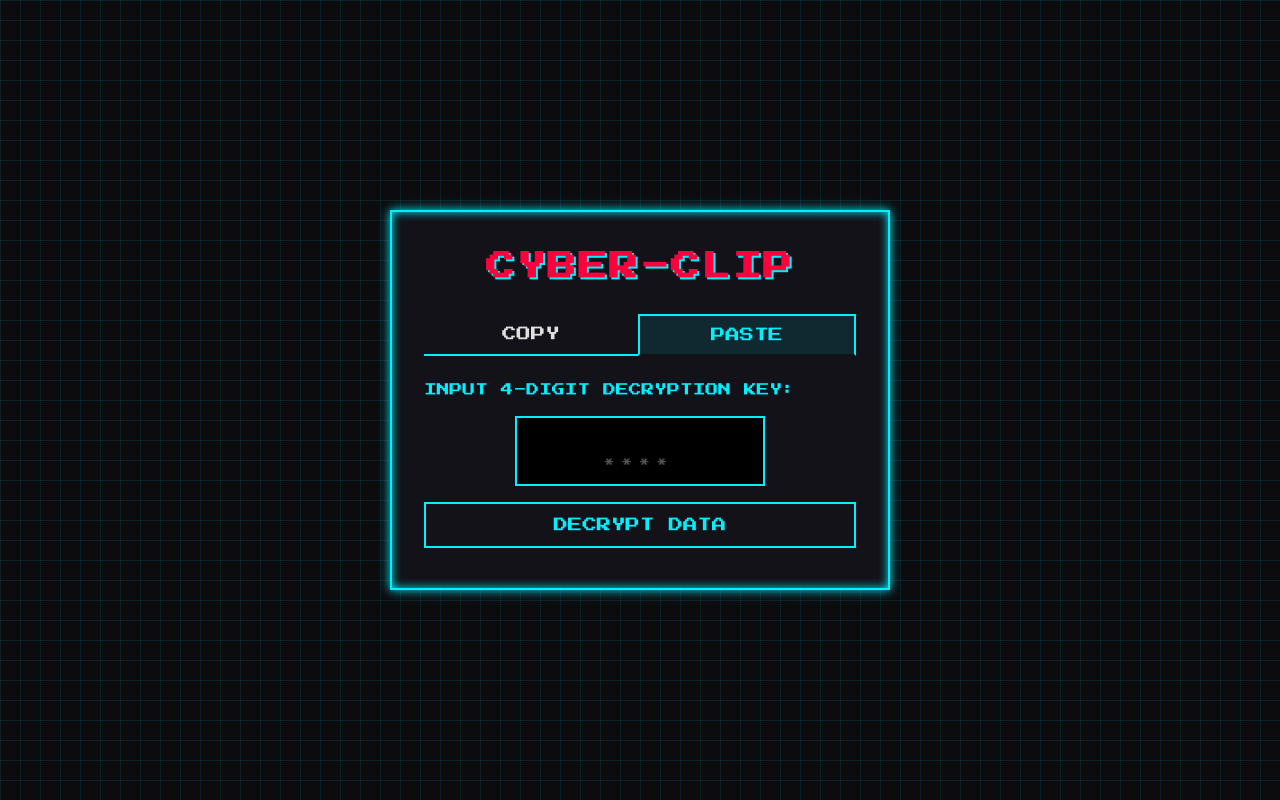
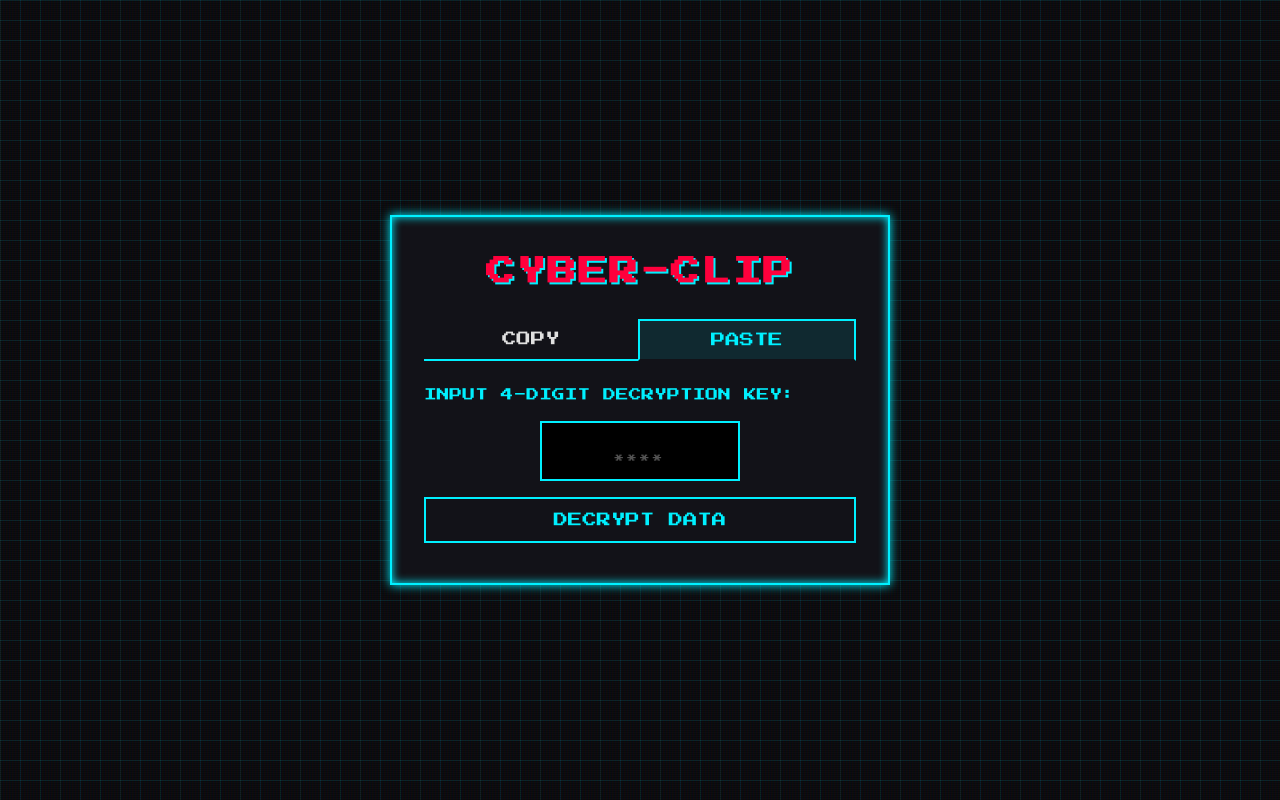
Before and after one commit to s1nc3ju1y/Cyber-Clipboard, a website: page public/index.html in a window 1280 px wide. Both pictures are taken after a click on the button "PASTE". Drawn offline with Linux system fonts and the light colour scheme.

Commit message:
style: reduce font sizes and narrow character widths for text inputs

```diff
--- a/public/style.css
+++ b/public/style.css
@@ -124,7 +124,8 @@ textarea, input[type="text"] {
     background-color: #000;
     border: 2px solid var(--neon-pink);
     color: var(--neon-yellow);
-    font-size: 0.9rem;
+    font-size: 0.8rem;
+    letter-spacing: -0.5px;
     outline: none;
     font-family: 'Press Start 2P', monospace;
 }
@@ -247,11 +248,11 @@ button.secondary-btn:hover {
 
 #retrieve-input {
     text-align: center;
-    font-size: 2rem;
-    letter-spacing: 0.5rem;
+    font-size: 1.5rem;
+    letter-spacing: 0.2rem;
     padding: 0.5rem;
-    width: 250px;
-    height: 70px;
+    width: 200px;
+    height: 60px;
     text-transform: uppercase;
     color: var(--neon-blue);
     border-color: var(--neon-blue);
```
